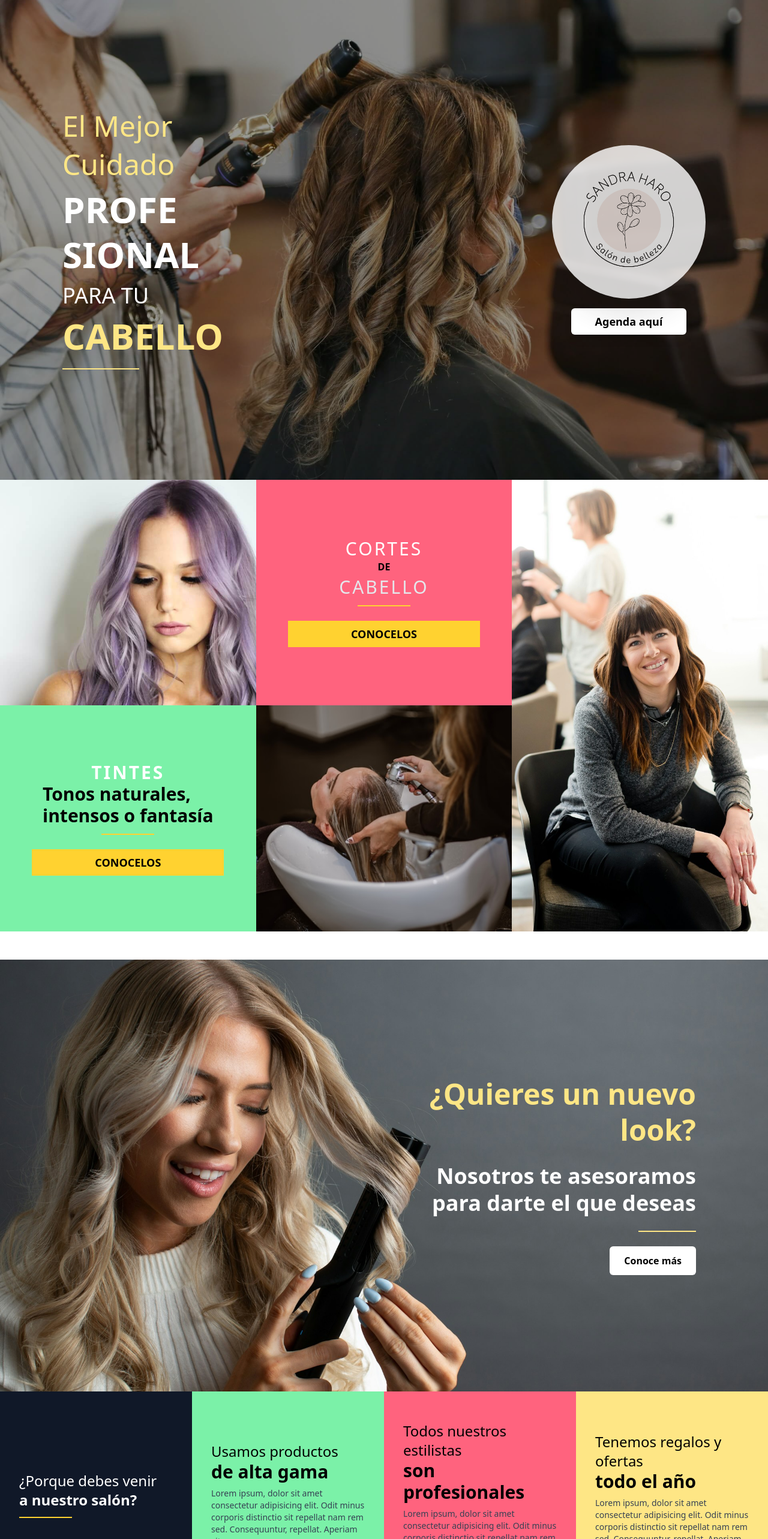
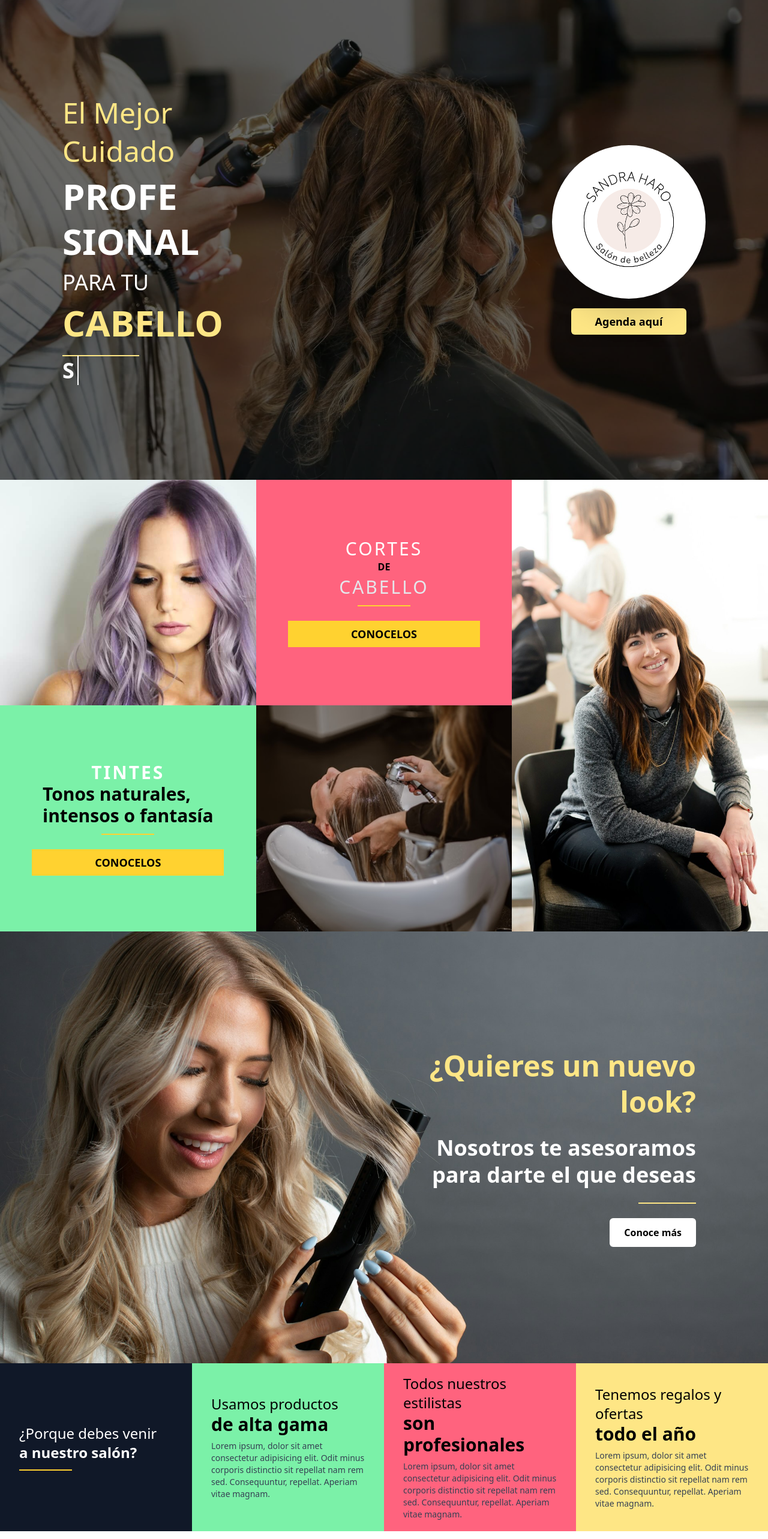
Before and after one commit to Abrahanpiloto/salon-de-belleza, a React (Vite) app: page / in a window 1280 px wide. Shown: the top 2566 px of the page at 60% size. Built offline with nearby package versions, Linux system fonts and the light colour scheme.

Commit message:
se agrego typing, arreglo css de infoWhy

```diff
--- a/src/components/Hero.jsx
+++ /dev/null
@@ -1,50 +0,0 @@
-import React from "react";
-
-const Hero = () => {
-  return (
-    <section
-      className="relative w-full h-[90vh] bg-cover bg-center bg-no-repeat overflow-hidden"
-      style={{ backgroundImage: "url('/hair-banner.jpg')" }}
-    >
-      {/* Overlay oscuro */}
-      <div className="absolute inset-0 bg-black/40"></div>
-
-      {/* Contenido */}
-      <div className="relative z-10 h-full flex items-center px-6 md:px-26">
-        <div className="max-w-lg text-white">
-          <div className="space-y-1 md:space-y-2 lg:space-y-1 max-h-[70vh] md:max-h-[80vh] overflow-hidden">
-            <h1 className="text-4xl md:text-5xl font-light leading-tight text-amber-200">
-              El Mejor
-            </h1>
-
-            <h1 className="text-4xl md:text-5xl font-light leading-tight text-amber-200">
-              Cuidado
-            </h1>
-
-            <h2 className="text-5xl md:text-6xl font-extrabold leading-tight mt-2">
-              PROFE
-              <br />
-              SIONAL
-            </h2>
-
-            <h3 className="text-4xl md:text-4xl font-light leading-tight mt-2">
-              PARA TU
-            </h3>
-
-            <h4 className="text-4xl md:text-6xl font-semibold leading-tight mt-2 text-amber-200">
-              CABELLO
-            </h4>
-
-            <div className="w-32 h-0.5 bg-amber-200 mt-2"></div>
-
-            <button className="cursor-pointer mt-4 px-22 py-3 bg-white text-black font-semibold rounded-md hover:bg-amber-200 transition">
-              Agenda aquí
-            </button>
-          </div>
-        </div>
-      </div>
-    </section>
-  );
-};
-
-export default Hero;
--- a/src/components/Hero2.jsx
+++ b/src/components/Hero3.jsx
@@ -1,34 +1,37 @@
 import React from "react";
+import TypingLocations from "./TypingLocations";
 
-const Hero2 = () => {
+const Hero3 = () => {
   return (
-    <section
-      className="min-h-screen relative w-full h-[90vh] bg-cover bg-center bg-no-repeat overflow-hidden"
-      style={{ backgroundImage: "url('/hair-banner.jpg')" }}
-    >
+    <section className="relative w-full h-[90vh] min-h-screen overflow-hidden">
+      <picture className="absolute inset-0 w-full h-full -z-10">
+        <img
+          src="/hair-banner.jpg"
+          alt="Profesional estilista atendiendo a una cliente en un salón moderno — imagen que transmite cuidado profesional del cabello"
+          className="w-full h-full object-cover object-center"
+          loading="eager" /* hero: prioridad inmediata */
+          fetchPriority="high"
+        />
+      </picture>
+
       {/* Overlay oscuro */}
-      <div className="absolute inset-0 bg-black/40"></div>
+      <div className="absolute inset-0 bg-black/60"></div>
 
       {/* LOGO SOLO EN MÓVIL - CENTRADO EN PANTALLA */}
-
       <div className="md:hidden absolute top-8 left-1/2 -translate-x-1/2 z-20 pointer-events-none w-full">
         <div className="w-86 h-32 mx-auto">
           <img
             src="/logo-mobile.png"
-            alt="Logo móvil"
+            alt="Logotipo del salón"
             className="w-full h-full object-contain"
           />
         </div>
       </div>
 
       {/* Contenedor principal con Grid para desktop */}
-
       <div className="relative z-10 h-full flex items-center px-6 md:px-12 lg:px-26">
-        {/* Grid: 2 columnas en desktop, 1 en móvil */}
-
         <div className="w-full grid grid-cols-1 md:grid-cols-2 gap-8 items-center max-w-7xl mx-auto">
           {/* COLUMNA IZQUIERDA: Texto */}
-
           <div className="text-white max-w-lg ">
             <div className="space-y-1 md:space-y-2 lg:space-y-1">
               <h1 className="text-4xl md:text-5xl font-light leading-tight text-amber-200">
@@ -50,9 +53,23 @@ const Hero2 = () => {
               </h4>
               <div className="w-32 h-0.5 bg-amber-200 mt-4"></div>
 
+              <section className="...">
+                <TypingLocations
+                  words={[
+                    "Miraflores",
+                    "San Isidro",
+                    "La Molina",
+                    "Jesús María",
+                    "San Miguel",
+                  ]}
+                  speed={100} // Velocidad de escritura
+                  pause={1000} // Pausa antes de borrar
+                />
+              </section>
+
               {/* BOTÓN SOLO EN MÓVIL (se oculta en desktop) */}
               <div className="md:hidden mt-6">
-                <button className="px-8 py-3 bg-white text-black font-semibold rounded-md hover:bg-amber-200 transition">
+                <button className="px-8 py-3 bg-white text-black font-semibold rounded-md hover:bg-amber-200 transition ">
                   Agenda aquí
                 </button>
               </div>
@@ -60,19 +77,19 @@ const Hero2 = () => {
           </div>
 
           {/* COLUMNA DERECHA: Logo + Botón (solo visible en desktop) */}
-          <div className="hidden md:flex flex-col  items-end justify-center space-y-8">
+          <div className="hidden md:flex flex-col items-end justify-center space-y-8">
             <div className="flex flex-col items-center gap-4">
               {/* LOGO */}
               <div className="w-48 h-48 lg:w-64 lg:h-64">
                 <img
                   src="/1.png"
                   alt="Logo del salón"
-                  className="w-full h-full object-contain drop-shadow-2xl rounded-full opacity-80"
+                  className="w-full h-full object-contain drop-shadow-2xl rounded-full"
                 />
               </div>
 
               {/* BOTÓN DEBAJO DEL LOGO (solo en desktop) */}
-              <button className="px-10 py-2 bg-white text-black font-bold text-lg rounded-md hover:bg-amber-200 transition shadow-lg">
+              <button className="px-10 py-2 bg-amber-200 text-black font-bold text-lg rounded-md hover:bg-white transition shadow-lg cursor-pointer">
                 Agenda aquí
               </button>
             </div>
@@ -83,4 +100,4 @@ const Hero2 = () => {
   );
 };
 
-export default Hero2;
+export default Hero3;
--- a/src/components/InfoWhy.jsx
+++ b/src/components/InfoWhy.jsx
@@ -2,15 +2,15 @@ import React from "react";
 
 const InfoWhy = () => {
   return (
-    <div className="grid grid-cols-4 grid-rows-1 gap-0">
-      <div className="bg-gray-900 text-white px-8 h-86 flex flex-col items-start justify-center">
+    <div className="grid grid-cols-4 grid-rows-1 gap-0 overflow-x-auto snap-x snap-mandatory">
+      <div className="h-[280px] snap-center bg-gray-900 text-white px-8 flex flex-col items-start justify-center overflow-hidden">
         <h1 className="text-2xl font-bold">
           <span className="font-light">¿Porque debes venir</span> <br /> a
           nuestro salón?
         </h1>
         <div className="w-22 h-0.5 bg-amber-300 mt-3"></div>
       </div>
-      <div className="bg-green-300 px-8 flex flex-col items-start justify-center gap-2">
+      <div className="h-[280px] snap-center bg-green-300 px-8 flex flex-col items-start justify-center gap-2 overflow-hidden">
         <h1>
           {" "}
           <span className="font-light text-2xl">
@@ -24,7 +24,7 @@ const InfoWhy = () => {
           Aperiam vitae magnam.
         </p>
       </div>
-      <div className="bg-rose-400 flex flex-col items-start px-8 justify-center gap-2">
+      <div className="h-[280px] snap-center bg-rose-400 flex flex-col items-start px-8 justify-center gap-2 overflow-hidden">
         <h1>
           {" "}
           <span className="font-light text-2xl">
@@ -38,7 +38,7 @@ const InfoWhy = () => {
           Aperiam vitae magnam.
         </p>
       </div>
-      <div className="bg-amber-200 flex flex-col items-start px-8 justify-center gap-2">
+      <div className="h-[280px] snap-center bg-amber-200 flex flex-col items-start px-8 justify-center gap-2 overflow-hidden">
         <h1>
           {" "}
           <span className="font-light text-2xl">
--- a/src/components/ServicesGrid.jsx
+++ b/src/components/ServicesGrid.jsx
@@ -2,7 +2,7 @@ import React from "react";
 
 const ServicesGrid = () => {
   return (
-    <section className="w-full min-h-screen">
+    <section className="w-full">
       <div className="grid grid-cols-3 grid-rows-2 gap-0">
         {/* ---- CUADRO 1 IMAGEN ----- */}
         <div className="h-68 bg-green-300">
@@ -61,31 +61,6 @@ const ServicesGrid = () => {
           />
         </div>
       </div>
-
-      {/* === MÉTRICAS === */}
-      {/* <div className="w-full h-82 justify-center items-center flex bg-neutral-900 text-white py-10">
-        <div className="max-w-6xl mx-auto grid grid-cols-2 md:grid-cols-4 gap-8 text-center">
-          <div>
-            <div className="text-2xl font-bold">571</div>
-            <p className="text-sm text-gray-400">BEAUTY STYLES</p>
-          </div>
-
-          <div>
-            <div className="text-2xl font-bold">984</div>
-            <p className="text-sm text-gray-400">HAIR CUTTING</p>
-          </div>
-
-          <div>
-            <div className="text-2xl font-bold">395</div>
-            <p className="text-sm text-gray-400">MAKE UP</p>
-          </div>
-
-          <div>
-            <div className="text-2xl font-bold">571</div>
-            <p className="text-sm text-gray-400">BEAUTY STYLES</p>
-          </div>
-        </div>
-      </div> */}
     </section>
   );
 };
--- /dev/null
+++ b/src/components/TypingLocations.jsx
@@ -0,0 +1,39 @@
+import React, { useState, useEffect } from "react";
+
+const TypingLocations = ({ words = [], speed = 100, pause = 1200 }) => {
+  const [index, setIndex] = useState(0); // palabra actual
+  const [subIndex, setSubIndex] = useState(0); // letra actual
+  const [deleting, setDeleting] = useState(false);
+
+  useEffect(() => {
+    if (!words.length) return;
+
+    // si está escribiendo
+    if (!deleting && subIndex === words[index].length) {
+      setTimeout(() => setDeleting(true), pause);
+      return;
+    }
+
+    // si está eliminando
+    if (deleting && subIndex === 0) {
+      setDeleting(false);
+      setIndex((prev) => (prev + 1) % words.length);
+      return;
+    }
+
+    const timeout = setTimeout(() => {
+      setSubIndex((prev) => prev + (deleting ? -1 : 1));
+    }, speed);
+
+    return () => clearTimeout(timeout);
+  }, [subIndex, index, deleting]);
+
+  return (
+    <h2 className="text-3xl md:text-4xl font-semibold text-white tracking-wide">
+      {words[index].substring(0, subIndex)}
+      <span className="border-r-2 border-white ml-1 animate-pulse"></span>
+    </h2>
+  );
+};
+
+export default TypingLocations;
--- a/src/pages/HomePage.jsx
+++ b/src/pages/HomePage.jsx
@@ -2,14 +2,14 @@ import React from "react";
 // import Hero from "../components/Hero";
 import ServicesGrid from "../components/ServicesGrid";
 import Consulting from "../components/Consulting";
-import Hero2 from "../components/Hero2";
+import Hero3 from "../components/Hero3";
 import InfoWhy from "../components/InfoWhy";
 
 const HomePage = () => {
   return (
     <div>
       {/* <Hero /> */}
-      <Hero2 />
+      <Hero3 />
       <ServicesGrid />
       <Consulting />
       <InfoWhy />
```
